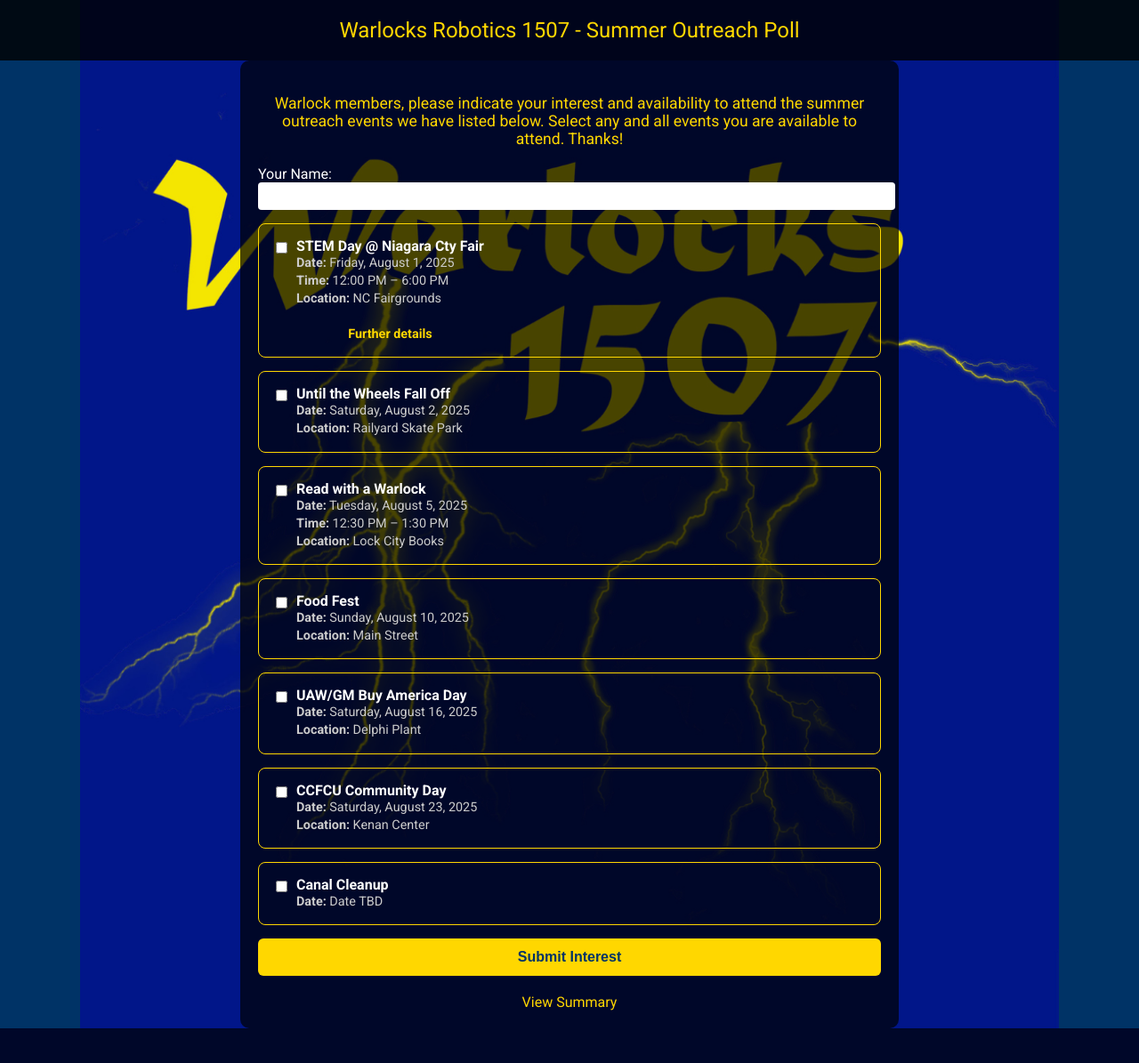
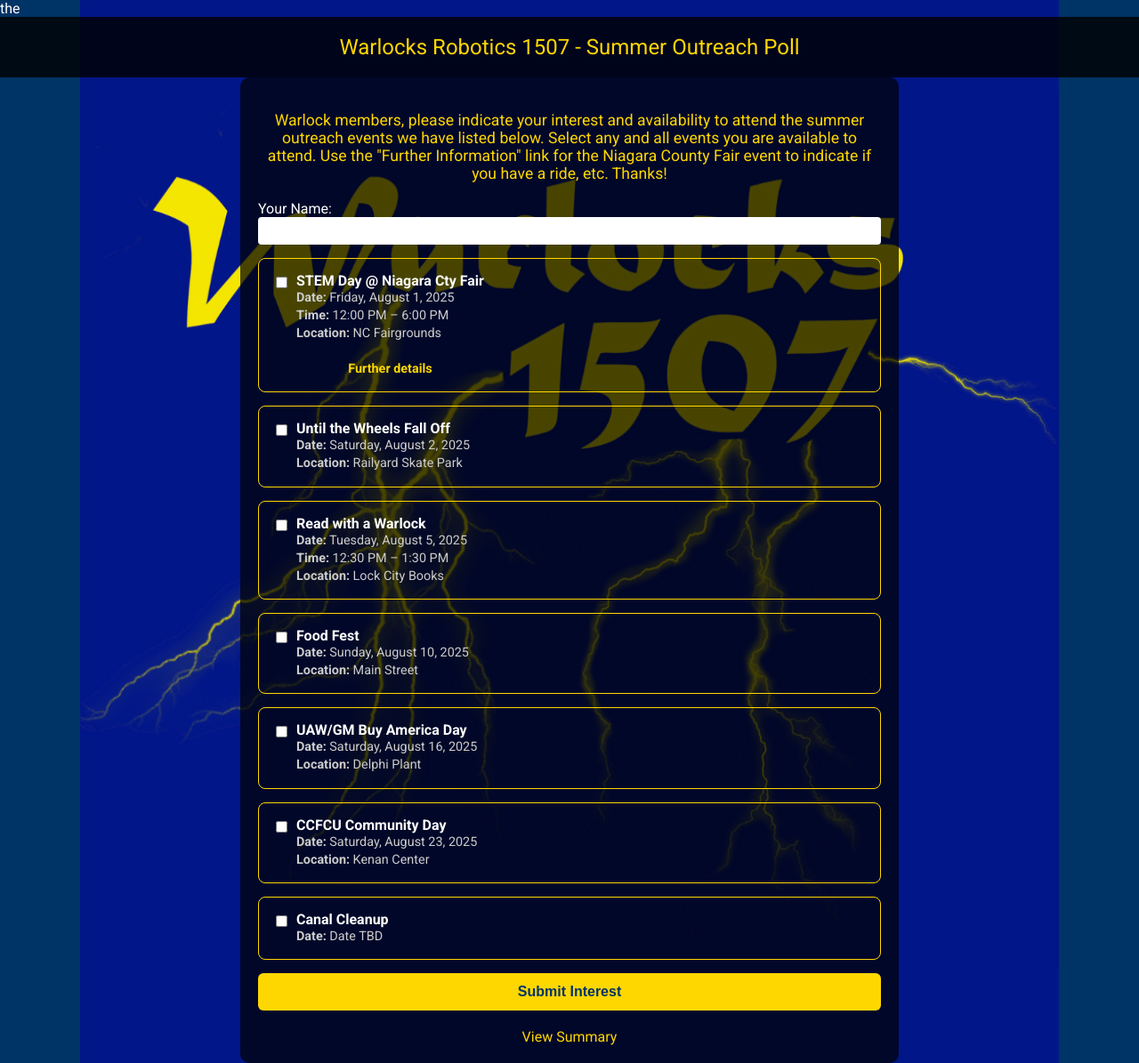
Before and after one commit to cschaus1507/2025summeroutreach, a Flask app: page / in a window 1280 px wide. Shown: the whole page at 89% size. Before the commit the page ends 1156 px from the top, so only its background shows below. Run offline with Flask 3, Linux system fonts and the light colour scheme.

Commit message:
Update index.html

```diff
--- a/templates/index.html
+++ b/templates/index.html
@@ -1,4 +1,4 @@
-<!DOCTYPE html>
+the<!DOCTYPE html>
 <html>
 <head>
   <title>Warlocks Robotics 1507 - Summer Outreach Poll</title>
@@ -87,7 +87,7 @@
   <header>Warlocks Robotics 1507 - Summer Outreach Poll</header>
   <main>
     <p class="instructions">
-      Warlock members, please indicate your interest and availability to attend the summer outreach events we have listed below. Select any and all events you are available to attend. Thanks!
+      Warlock members, please indicate your interest and availability to attend the summer outreach events we have listed below. Select any and all events you are available to attend. Use the "Further Information" link for the Niagara County Fair event to indicate if you have a ride, etc. Thanks!
     </p>
     <form method="POST">
       <label>Your Name:
```
